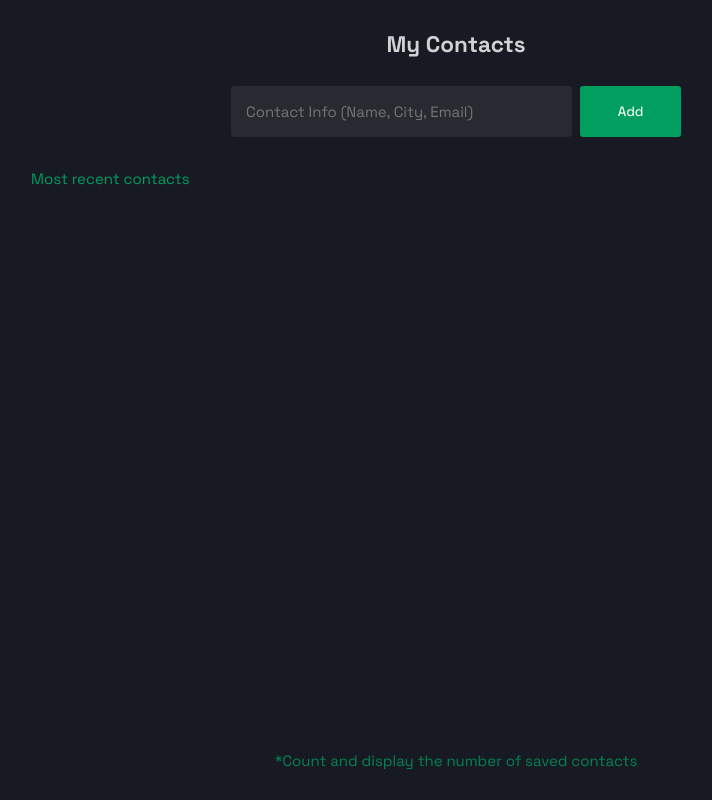
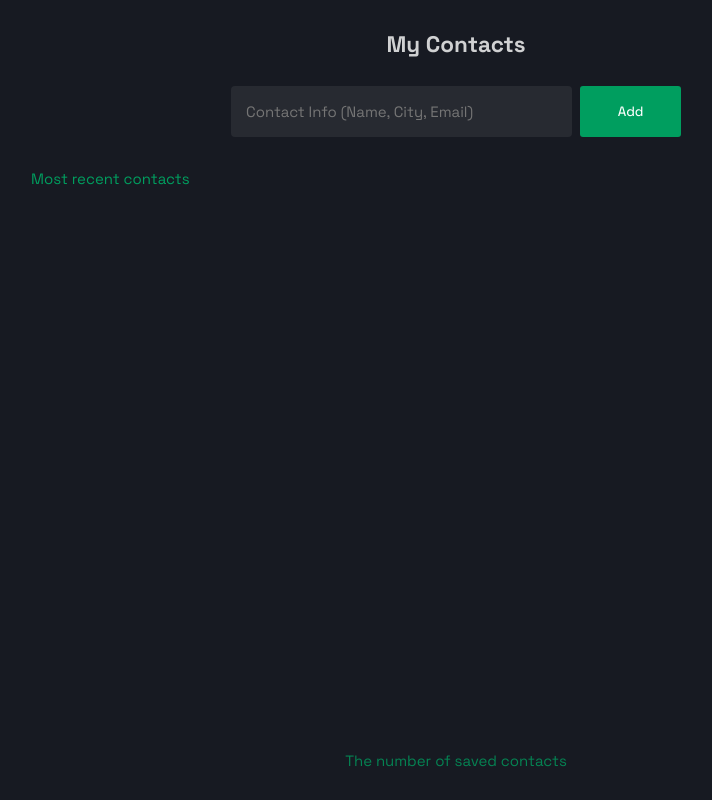
Before and after one commit to TheNiyiRichard/contacts, a website: page index.html in a window 1280 px wide. Shown: the whole page, without its empty margins (184-896 px from the left). Drawn offline with Linux system fonts and the light colour scheme; files whose address does not match are found by name.

Commit message:
still working

```diff
--- a/index.html
+++ b/index.html
@@ -29,7 +29,7 @@
 				</div>
 			</div>
 			<div class="v-bottom">
-				<span>*Count and display the number of saved contacts</span>
+				<span>The number of saved contacts</span>
 			</div>
 		</div>
 	</div>
```
